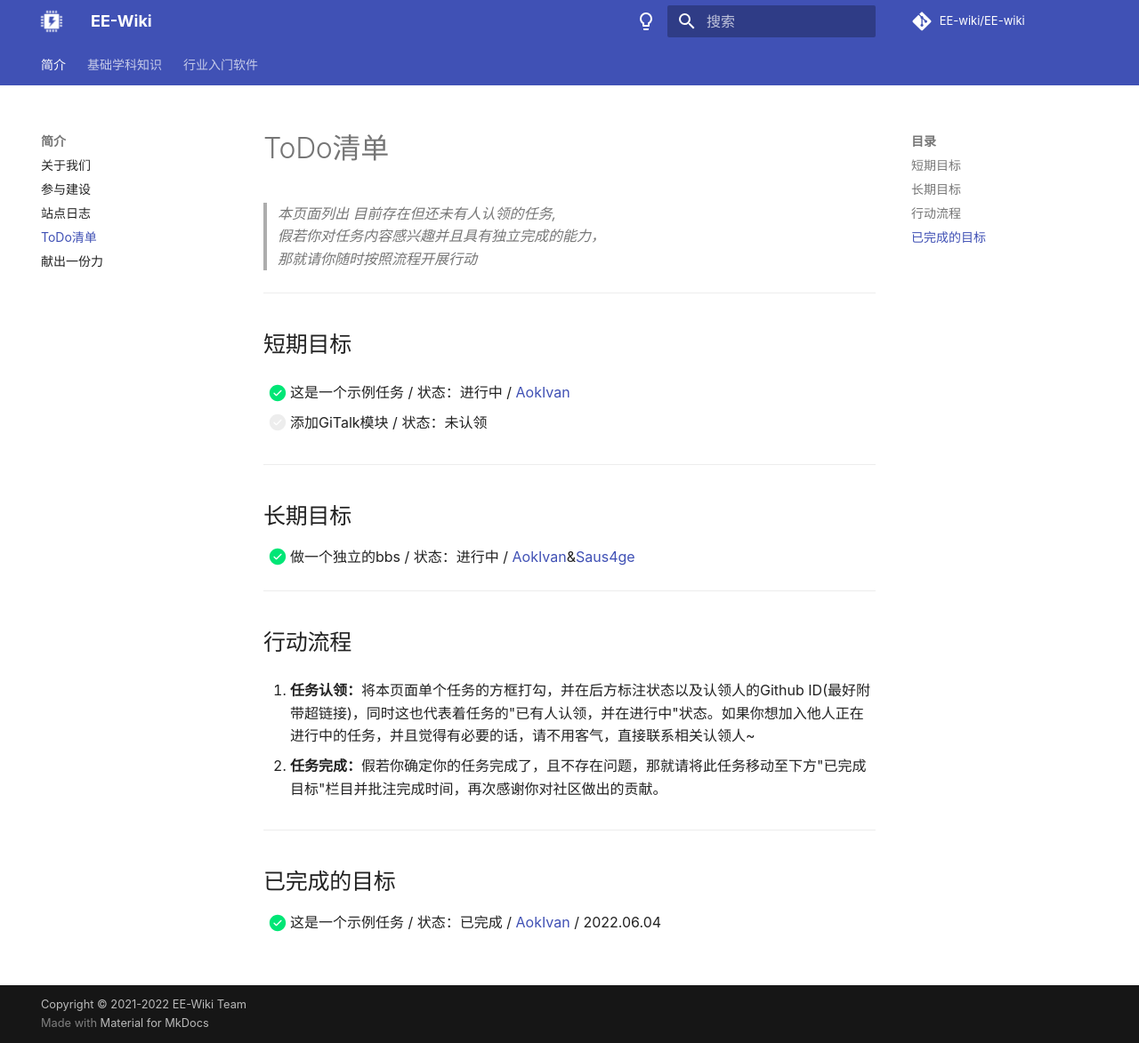
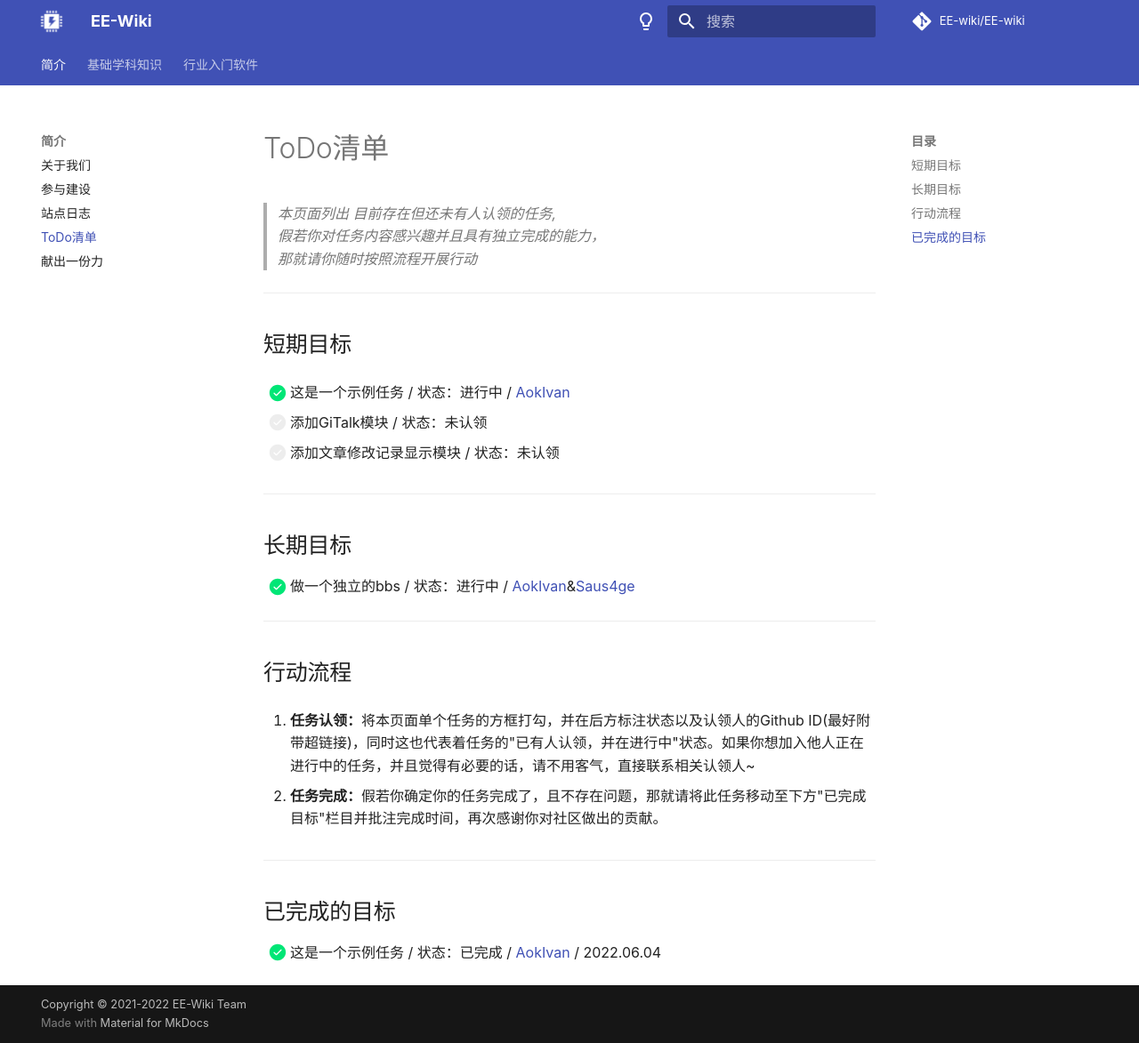
Before and after one commit to TidalForce-cn/EE-Wiki, an MkDocs documentation site: the page built from docs/intro/ToDoList.md, in a window 1280 px wide and 1173 px high. Shown: the whole window at 89% size. Built offline with MkDocs 1.6.1 and Material for MkDocs 9.7.7, drawn with Linux system fonts in a browser that asks for light colours; some web fonts are replaced; comment, search, counter and statistics services are not loaded.

Commit message:
add one schedule.

```diff
--- a/docs/intro/ToDoList.md
+++ b/docs/intro/ToDoList.md
@@ -11,6 +11,8 @@
 - [x] 这是一个示例任务 / 状态：进行中 / [AokIvan](https://github.com/AokIvan)
 
 - [ ] 添加GiTalk模块 / 状态：未认领
+
+- [ ] 添加文章修改记录显示模块 / 状态：未认领
 
 ---
 
```
